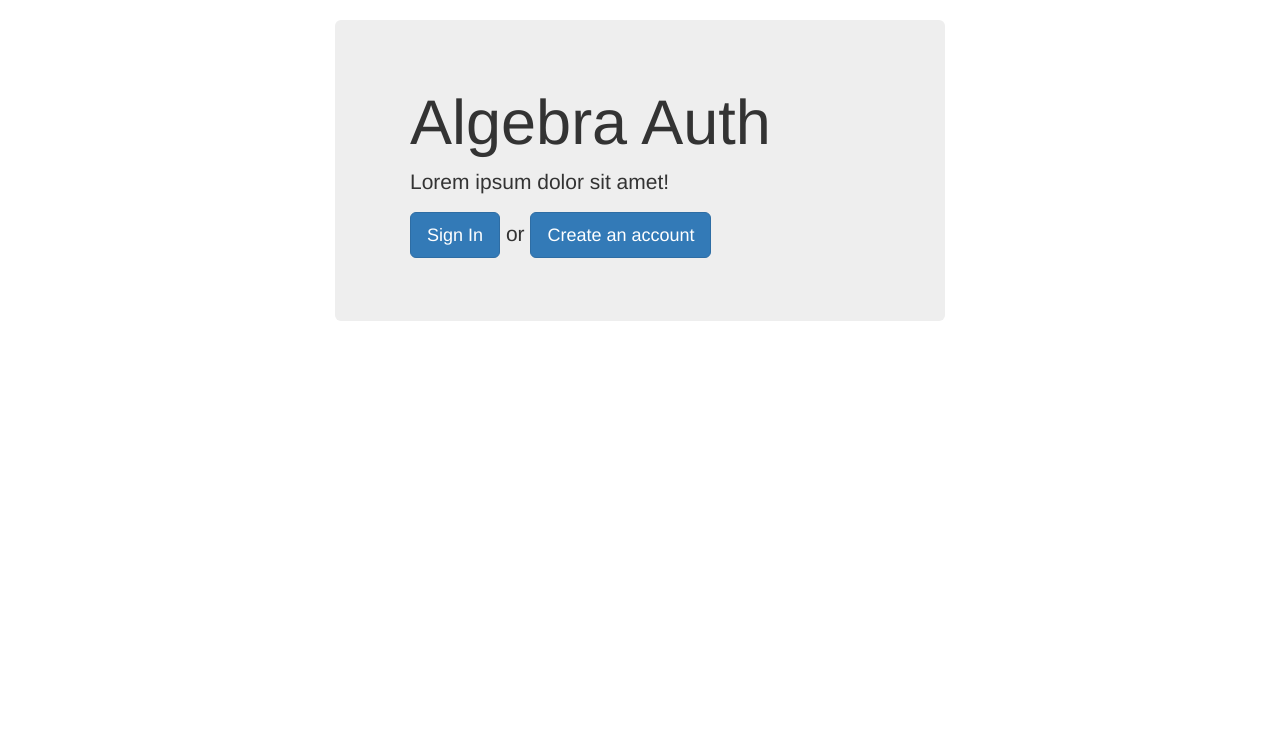
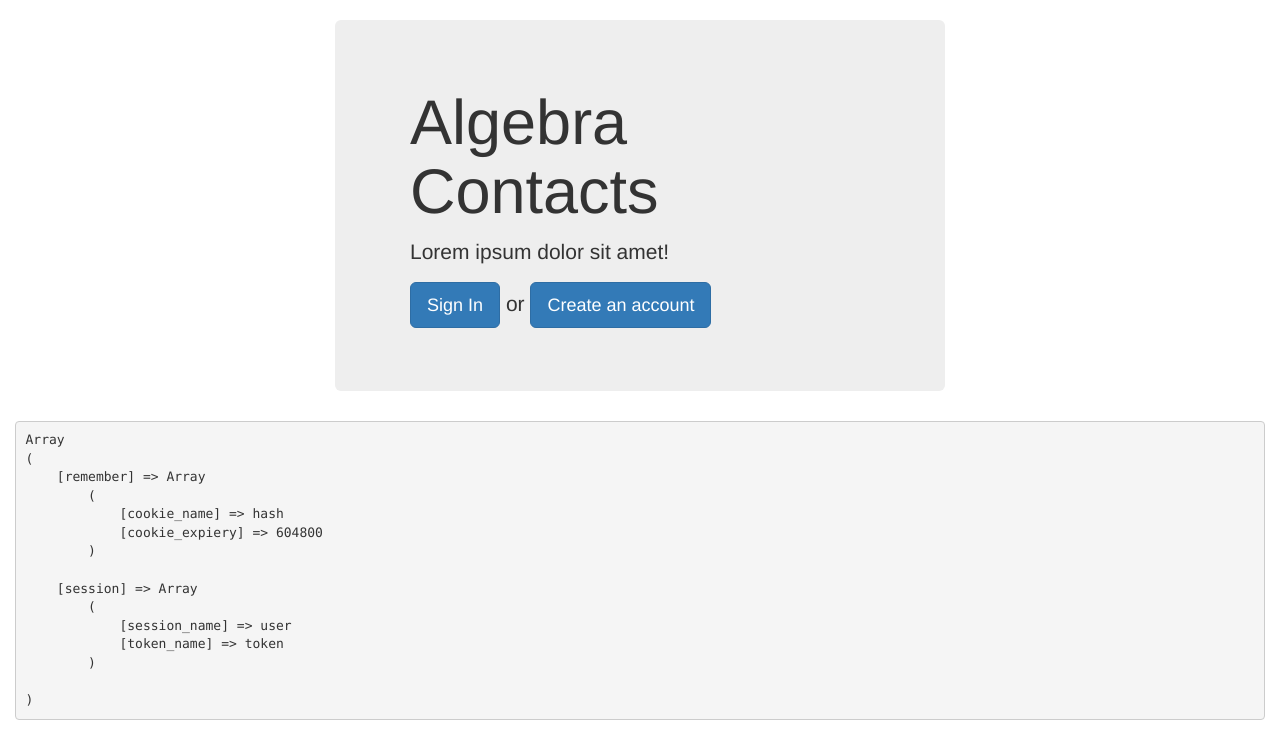
Before and after one commit to matmar01/AlgebraContacts, a PHP site: page / in a window 1280 px wide. Shown: the part 52-800 px from the top of the page. Run offline with PHP 8.4, Linux system fonts and the light colour scheme.

Commit message:
Created config system

```diff
--- /dev/null
+++ b/classes/Config.php
@@ -0,0 +1,17 @@
+<?php
+
+	class Config {
+
+		public static function get($path = NULL) {
+			if ($path) {
+				$items = require_once 'config/' . $path . '.php';
+				return $items;
+				}
+			else {
+				return FALSE;
+				}
+			}
+
+		}
+
+?>
--- /dev/null
+++ b/config/app.php
@@ -0,0 +1,8 @@
+<?php
+
+	return [
+		'name' => 'Algebra Contacts',
+		'error_reporting' => 1
+		];
+
+?>
--- /dev/null
+++ b/config/session.php
@@ -0,0 +1,15 @@
+<?php
+
+	return [
+		'remember' => [
+			'cookie_name' => 'hash',
+			'cookie_expiery' => 604800
+			//tjedan dana u sekundama
+			],
+		'session' => [
+			'session_name' => 'user',
+			'token_name' => 'token'
+			]
+		];
+
+?>
--- a/core/init.php
+++ b/core/init.php
@@ -1,9 +1,6 @@
 <?php
 
 	error_reporting(E_ALL);
-	ini_set('display_errors',1);
-	ini_set('display_startup_errors',TRUE);
-	//ispisuju sve greske na ekranu
 
 	session_start();
 	//session_regenerate_id();
@@ -14,6 +11,12 @@
 		});//sam require sve fajlove .php u
 			//folder classes
 
+	//$displayErrors = Config::get('app');
+	ini_set('display_errors',1);
+	ini_set('display_startup_errors',1);
+	//ispisuju sve greske na ekranu
+
+
 	require_once 'functions/sanitize.php';
 
 ?>
--- a/index.php
+++ b/index.php
@@ -9,8 +9,11 @@
 		<div class="col-xs-12 col-md-8 col-lg-6 col-md-offset-2 col-lg-offset-3">
 			<div class="jumbotron">
 				<div class="container">
-					<h1>Algebra Auth</h1>
+					<h1><?php
+					echo Config::get('app')['name'];
+					?></h1>
 					<p>Lorem ipsum dolor sit amet!</p>
+
 					<p>
 						<a class="btn btn-primary btn-lg" href="login.php" role="button">Sign In</a>
 						or
@@ -22,6 +25,10 @@
 	</div>
 <?php
 
+	echo '<pre>';
+	print_r(Config::get('session'));
+	echo '</pre>';
+
 	Helper::getFooter('footer');
 
 ?>
```
Also changed, not shown: config/database.php (added, +27 -0 lines).
